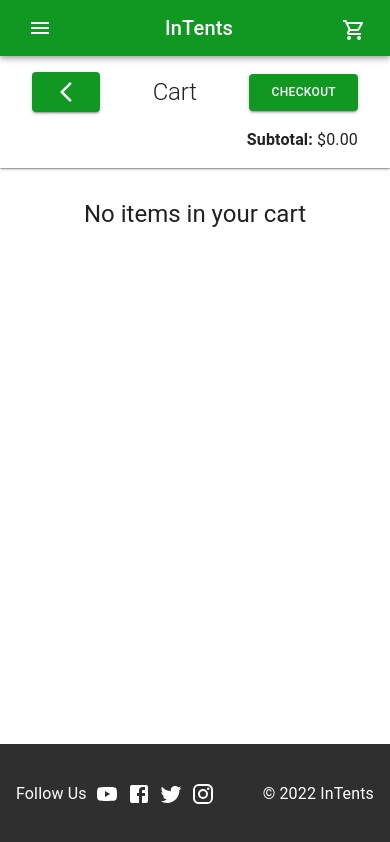
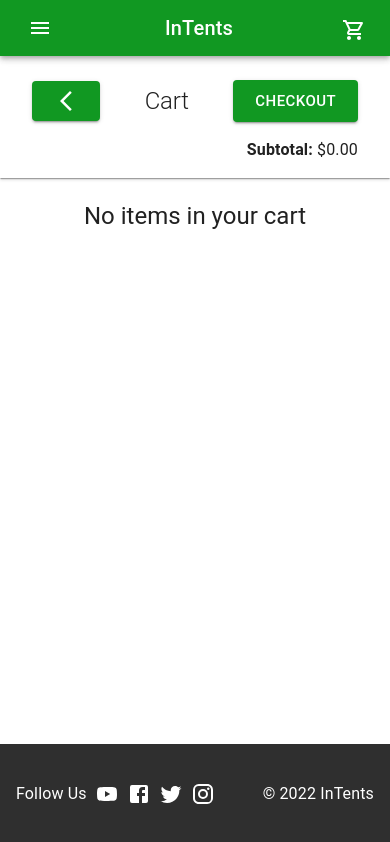
Before and after one commit to kitsi/InTents, a React (Create React App) app in the folder client-side/: page /cart in a window 390 px wide. Built offline with nearby package versions, Linux system fonts and the light colour scheme.

Commit message:
WIP cart page

```diff
--- a/client-side/src/components/CartPage/CartPage.jsx
+++ b/client-side/src/components/CartPage/CartPage.jsx
@@ -1,14 +1,12 @@
-import "./cartPage.css";
+import React from "react";
+import * as styles from "./CartPageStyles.js";
 
-import { Typography } from "@mui/material";
 import { useSelector } from "react-redux";
-import { Button } from "@mui/material";
+import { Button, Box, useMediaQuery, Typography } from "@mui/material";
+import ArrowBackIosNewIcon from "@mui/icons-material/ArrowBackIosNew";
+import { Link } from "react-router-dom";
 
 import CartProductTile from "./CartProductTile";
-import React from "react";
-import { Link } from "react-router-dom";
-
-import ArrowBackIosNewIcon from "@mui/icons-material/ArrowBackIosNew";
 
 export default function CartPage() {
   const { cartItems } = useSelector((state) => state.cart);
@@ -16,6 +14,8 @@ export default function CartPage() {
   const cartList = cartItems.map((item) => {
     return <CartProductTile key={item.product.id} product={item} />;
   });
+
+  const isMobile = useMediaQuery("(max-width:600px)");
 
   function getSubtotal() {
     let total = 0;
@@ -26,40 +26,48 @@ export default function CartPage() {
   }
 
   return (
-    <div className="cart-page">
-      <div className="button-container">
-        <div className="buttons">
-          <Link to={"/products"}>
+    <Box>
+      <Box
+        sx={
+          isMobile
+            ? { ...styles.buttonContainer, ...styles.buttonContainerMobile }
+            : styles.buttonContainer
+        }
+      >
+        <Box sx={styles.buttons}>
           <Button
-              className="continue-shopping-mobile"
             size="large"
             variant="contained"
             color="primary"
+            component={Link}
+            to={"/products"}
           >
             <ArrowBackIosNewIcon />
           </Button>
-          </Link>
           <Typography variant="h2">Cart</Typography>
-          <Link to={"/checkout"}>
-            <Button size="large" variant="contained" color="primary">
+          <Button
+            size="large"
+            variant="contained"
+            color="primary"
+            component={Link}
+            to={"/checkout"}
+          >
             Checkout
           </Button>
-          </Link>
-        </div>
-        <p className="subtotal">
+        </Box>
+        <Typography sx={styles.subtotal}>
           <strong>Subtotal:</strong> ${getSubtotal().toFixed(2)}
-        </p>
-      </div>
-      <div className="cart-content-container">
-        <div className="cart-controls"></div>
-        <div className="cart-product-tiles-container">
+        </Typography>
+      </Box>
+      <Box sx={styles.contentContainer}>
+        <Box sx={styles.productTilesContainer}>
           {cartItems.length > 0 ? (
             cartList
           ) : (
             <Typography variant="h3">No items in your cart</Typography>
           )}
-        </div>
-      </div>
-    </div>
+        </Box>
+      </Box>
+    </Box>
   );
 }
--- /dev/null
+++ b/client-side/src/components/CartPage/CartPageStyles.js
@@ -0,0 +1,44 @@
+export const productTilesContainer = {
+  display: "flex",
+  flexDirection: "column",
+  gap: "3rem",
+  marginTop: "2rem",
+};
+
+export const buttonContainer = {
+  margin: "0rem auto",
+  top: "56px",
+  zIndex: "10",
+  backgroundColor: "#fff",
+  padding: "1rem 0rem",
+  position: "sticky",
+  boxShadow:
+    "0px 2px 1px -1px rgb(0 0 0 / 20%), 0px 1px 1px 0px rgb(0 0 0 / 14%), 0px 2px 3px 0px rgb(0 0 0 / 12%)",
+};
+
+export const buttonContainerMobile = {
+  top: "64px",
+};
+
+export const buttons = {
+  maxWidth: "1000px",
+  display: "flex",
+  justifyContent: "space-between",
+  alignItems: "center",
+  margin: "0 auto",
+  padding: "0 2rem",
+};
+
+export const subtotal = {
+  textAlign: "right",
+  margin: "0",
+  padding: "0 2rem",
+  maxWidth: "1000px",
+  margin: "1rem auto 0 auto",
+};
+
+export const contentContainer = {
+  padding: "0 2rem",
+  maxWidth: "1000px",
+  margin: "0 auto",
+};
```
Lines whose indentation alone changed are shown as unchanged.
